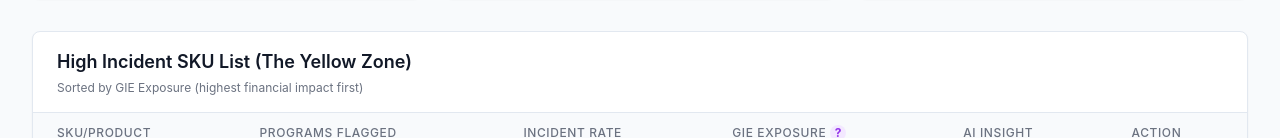
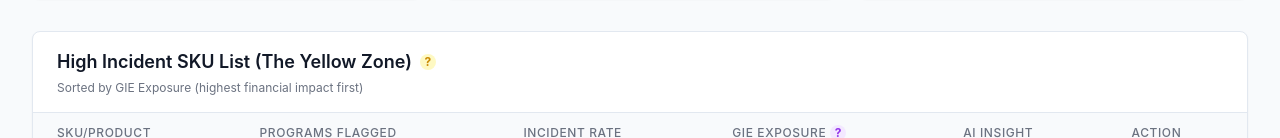
Before and after one commit to vikas434/ph-incident-hub, a Next.js app: page / in a window 1280 px wide. Shown: the part 805-943 px from the top of the page. Built offline with nearby package versions, Linux system fonts and the light colour scheme; no server answers; sample sign-in values are in the browser's storage.

Commit message:
Add tooltip explaining Yellow Zone risk categorization

```diff
--- a/components/dashboard/HighRiskTable.tsx
+++ b/components/dashboard/HighRiskTable.tsx
@@ -70,9 +70,26 @@ export default function HighRiskTable() {
       <div className="px-6 py-4 border-b border-slate-200">
         <div className="flex items-center justify-between">
           <div>
-            <h2 className="text-lg font-semibold text-gray-900">
-              High Incident SKU List (The Yellow Zone)
-            </h2>
+            <div className="flex items-center space-x-2">
+              <h2 className="text-lg font-semibold text-gray-900">
+                High Incident SKU List (The Yellow Zone)
+              </h2>
+              <div className="group relative">
+                <div className="w-4 h-4 rounded-full bg-yellow-100 flex items-center justify-center cursor-help">
+                  <span className="text-xs text-yellow-600 font-bold">?</span>
+                </div>
+                <div className="absolute left-0 top-full mt-2 w-72 p-3 bg-gray-900 text-white text-xs rounded-lg opacity-0 group-hover:opacity-100 pointer-events-none transition-opacity z-50 shadow-xl">
+                  <p className="font-semibold mb-2">The Yellow Zone</p>
+                  <p className="mb-2">Products flagged as high-risk requiring immediate attention:</p>
+                  <ul className="list-disc list-inside space-y-1 ml-2">
+                    <li>3+ incidents reported</li>
+                    <li>Deductions exceeding $50</li>
+                    <li>Multiple quality program flags</li>
+                  </ul>
+                  <p className="mt-2 text-yellow-300">⚠️ Action required to prevent escalation</p>
+                </div>
+              </div>
+            </div>
             <p className="text-xs text-gray-500 mt-1">
               Sorted by GIE Exposure (highest financial impact first)
             </p>
```
